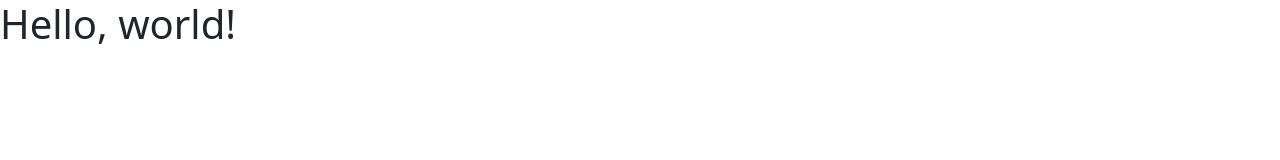
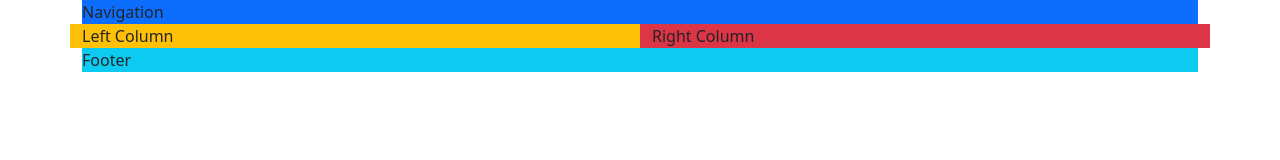
Before and after one commit to Hunttime/colab-practice, a plain HTML site: page index.html in a window 1280 px wide. Drawn offline with nearby package versions, Linux system fonts and the light colour scheme.

Commit message:
Added Coding for Bootstrap

```diff
--- a/index.html
+++ b/index.html
@@ -8,10 +8,30 @@
     <!-- Bootstrap CSS -->
     <link href="https://cdn.jsdelivr.net/npm/bootstrap@5.1.3/dist/css/bootstrap.min.css" rel="stylesheet" integrity="sha384-1BmE4kWBq78iYhFldvKuhfTAU6auU8tT94WrHftjDbrCEXSU1oBoqyl2QvZ6jIW3" crossorigin="anonymous">
 
-    <title>Hello, world!</title>
+    <title>This is Bootstrap!</title>
   </head>
   <body>
-    <h1>Hello, world!</h1>
+    <div class="container">
+
+      <nav class="bg-primary">
+        Navigation
+      </nav>
+
+      <div class="row">
+        <div class="col bg-warning">
+          Left Column
+        </div>
+
+        <div class="col bg-danger">
+          Right Column
+        </div>
+      </div>
+
+      <footer class="bg-info">
+        Footer
+      </footer>
+
+    </div>
 
     <!-- Optional JavaScript; choose one of the two! -->
 
```
